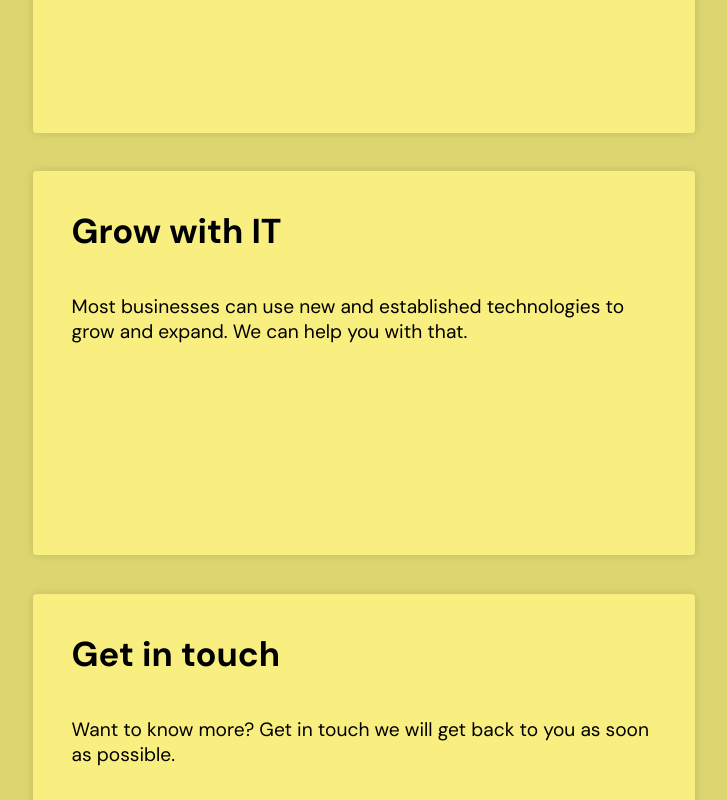
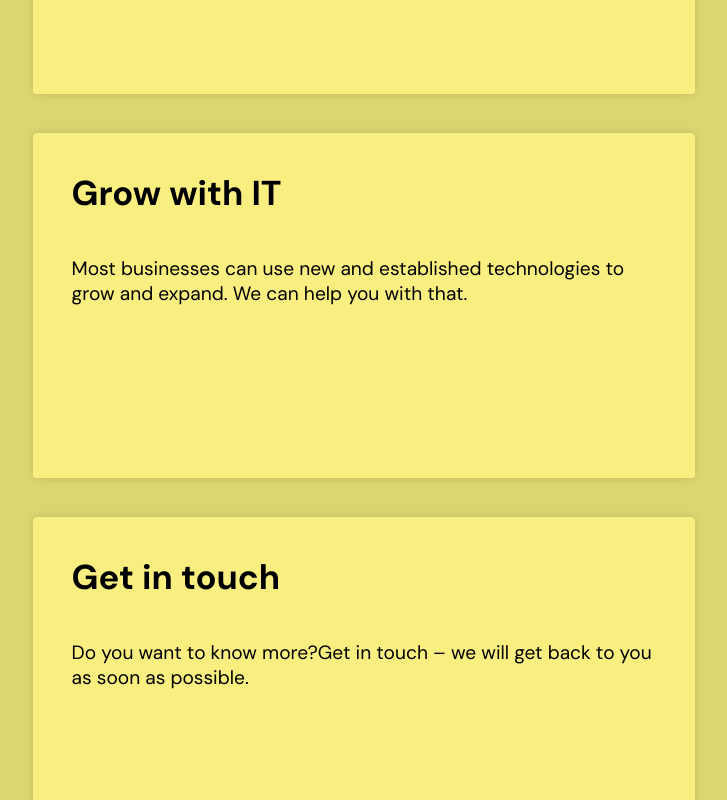
Before and after one commit to insulationman/cabanossy-se, a React (Vite) app: page / in a window 1280 px wide. Shown: the part 520-1320 px from the top of the page, without its empty margins (276-1003 px from the left). Built offline with nearby package versions, Linux system fonts and the light colour scheme.

Commit message:
Update CSS and text in App component

```diff
--- a/src/App.css
+++ b/src/App.css
@@ -21,7 +21,7 @@
 .card {
   display: flex;
   flex-direction: column;
-  min-height: 18rem;
+  min-height: 16rem;
   align-items: start;
   padding: 1rem 2rem;
   margin: 0 1rem;
--- a/src/App.tsx
+++ b/src/App.tsx
@@ -28,7 +28,6 @@ function App() {
           At Cabanossy we are passionate – about web development and code in
           particular. Let’s create amazing websites and applications together.
         </p>
-        <p></p>
       </div>
       <div className="card">
         <h1>Grow with IT</h1>
@@ -40,8 +39,8 @@ function App() {
       <div className="card">
         <h1>Get in touch</h1>
         <p>
-          Want to know more? Get in touch we will get back to you as soon as
-          possible.
+          Do you want to know more?Get in touch – we will get back to you as
+          soon as possible.
         </p>
       </div>
       <div className="footer">
```
